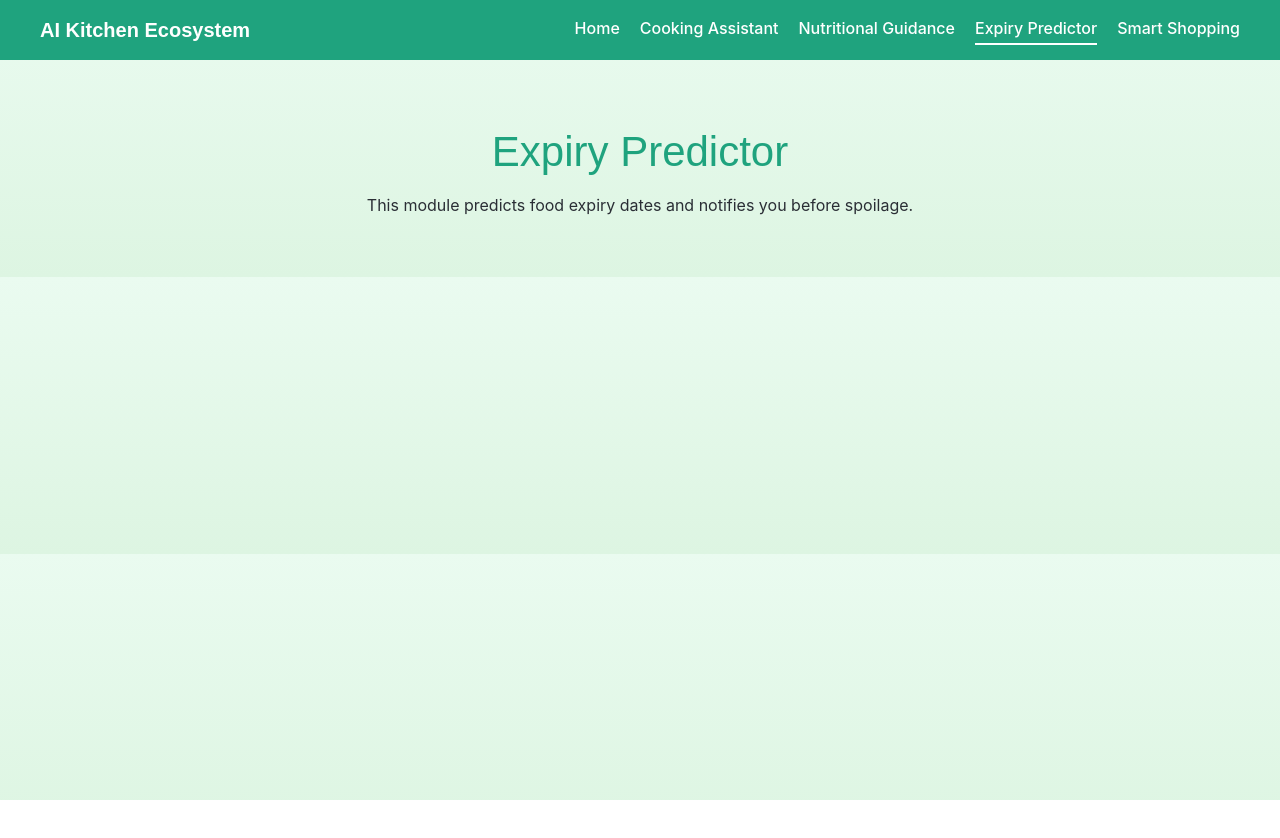
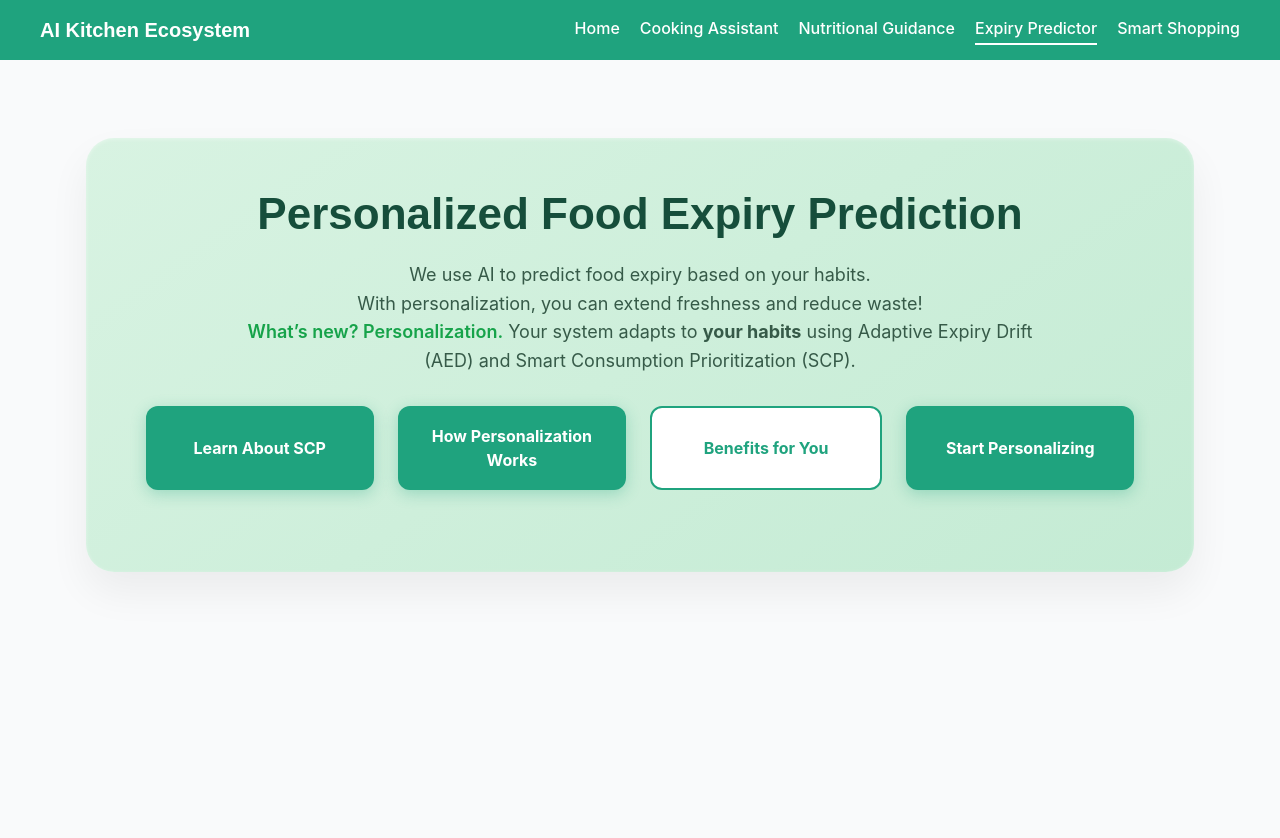
Before and after one commit to MethusalaKPerera/AI-POWERED-KITCHEN-ECHO-SYSTEM, a React (Vite) app in the folder Frontend/: page /expiry-predictor in a window 1280 px wide. Shown: the top 838 px of the page. Before the commit the page ends 800 px from the top, so only its background shows below. Built offline with nearby package versions, Linux system fonts and the light colour scheme.

Commit message:
Resolved AppRouter.jsx merge conflict and cleaned node_modules

```diff
--- a/Frontend/package.json
+++ b/Frontend/package.json
@@ -10,6 +10,7 @@
     "preview": "vite preview"
   },
   "dependencies": {
+    "framer-motion": "^12.23.24",
     "lucide-react": "^0.553.0",
     "react": "^19.1.1",
     "react-dom": "^19.1.1",
--- a/Frontend/src/Pages/ExpiryPredictor.jsx
+++ /dev/null
@@ -1,12 +0,0 @@
-import React from "react";
-
-function ExpiryPredictor() {
-  return (
-    <div className="section">
-      <h2>Expiry Predictor</h2>
-      <p>This module predicts food expiry dates and notifies you before spoilage.</p>
-    </div>
-  );
-}
-
-export default ExpiryPredictor;
--- /dev/null
+++ b/Frontend/src/Pages/ExpiryPredictor/ExpiryPredictor.css
@@ -0,0 +1,30 @@
+/* HERO BOX (Personalization Component) */
+.hero-box {
+  background: linear-gradient(145deg, #d8f3e2 0%, #c4ebd4 100%);
+  border-radius: 28px;
+  padding: 50px 60px;
+  width: 90%;
+  max-width: 1400px;
+  box-shadow:
+    0 20px 40px rgba(0, 0, 0, 0.06),
+    inset 0 1px 4px rgba(255, 255, 255, 0.4);
+  text-align: center;
+  transition: all 0.3s ease;
+  margin-top: 30px;
+}
+
+.hero-box h1 {
+  font-family: "Poppins", sans-serif;
+  font-weight: 700;
+  color: #164e3b;
+  font-size: 44px;
+  margin-bottom: 20px;
+}
+
+.hero-box p {
+  font-size: 18px;
+  color: #365a48;
+  max-width: 800px;
+  margin: 0 auto 30px auto;
+  line-height: 1.6;
+}
--- /dev/null
+++ b/Frontend/src/Pages/ExpiryPredictor/ExpiryPredictor.jsx
@@ -0,0 +1,179 @@
+// src/components/FoodExpiryPersonalization.jsx
+import React, { useState } from "react";
+import { motion } from "framer-motion";
+
+const FoodExpiryPredictor = () => {
+  const [showForm, setShowForm] = useState(false);
+  const [section, setSection] = useState("");
+
+  const handleStart = () => {
+    setShowForm(true);
+    setSection("");
+  };
+
+  return (
+    <div className="min-h-screen bg-[#F9FAFB] py-12 px-6 flex flex-col items-center">
+      {/* HERO Section */}
+      <motion.div
+        className="hero-box"
+        initial={{ opacity: 0, y: 20 }}
+        animate={{ opacity: 1, y: 0 }}
+      >
+        <h1 className="text-3xl font-bold text-[#1E293B] mb-4">
+          Personalized Food Expiry Prediction
+        </h1>
+        <p className="text-gray-600 leading-relaxed mb-6">
+          We use AI to predict food expiry based on your habits. <br/>
+          With personalization, you can extend freshness and reduce waste! <br />
+          <span className="font-semibold text-[#16A34A]">
+            What’s new? Personalization.
+          </span>{" "}
+          Your system adapts to <strong>your habits</strong> using Adaptive Expiry Drift (AED) and Smart Consumption Prioritization (SCP).
+        </p>
+
+        {/* Info Buttons Section */}
+        <div className="flex justify-center gap-6 mb-8">
+          <button
+            onClick={() => setSection("scp")}
+            className="btn primary"
+          >
+            Learn About SCP
+          </button>
+          <button
+            onClick={() => setSection("personalization")}
+            className="btn primary"
+          >
+            How Personalization Works
+          </button>
+          <button
+            onClick={() => setSection("benefits")}
+            className="btn secondary"
+          >
+            Benefits for You
+          </button>
+          <button
+            onClick={handleStart}
+            className="btn primary"
+          >
+            Start Personalizing
+          </button>
+        </div>
+
+        {/* Dynamic Sections for Features */}
+        <motion.div
+          className="text-left text-gray-700 mt-4"
+          initial={{ opacity: 0, y: 10 }}
+          animate={{ opacity: 1, y: 0 }}
+          exit={{ opacity: 0, y: -10 }}
+        >
+          {section === "scp" && (
+            <div>
+              <h2 className="text-xl font-semibold text-[#16A34A] mb-2">
+                🧮 Smart Consumption Prioritization (SCP)
+              </h2>
+              <p>
+                SCP ranks food based on freshness, storage, and predicted
+                expiry. It helps you prioritize food that will expire sooner.
+              </p>
+            </div>
+          )}
+
+          {section === "personalization" && (
+            <div>
+              <h2 className="text-xl font-semibold text-[#16A34A] mb-2">
+                🧠 Adaptive Personalization
+              </h2>
+              <p>
+                Our system adjusts expiry predictions based on your habits and
+                feedback. The more you use it, the more accurate it becomes.
+              </p>
+            </div>
+          )}
+
+          {section === "benefits" && (
+            <div>
+              <h2 className="text-xl font-semibold text-[#16A34A] mb-2">
+                🌱 Benefits for You
+              </h2>
+              <ul className="list-disc ml-6 space-y-2">
+                <li>Reduce food waste and save money</li>
+                <li>Track and plan meals smarter</li>
+                <li>Personalized AI predictions based on your consumption</li>
+              </ul>
+            </div>
+          )}
+        </motion.div>
+      </motion.div>
+
+      {/* Personalization Form (Hidden by default) */}
+      {showForm && (
+        <motion.div
+          className="max-w-2xl bg-white rounded-2xl shadow-xl p-8 mt-10"
+          initial={{ opacity: 0, y: 20 }}
+          animate={{ opacity: 1, y: 0 }}
+          exit={{ opacity: 0, y: -20 }}
+        >
+          <h2 className="text-2xl font-semibold text-[#1E293B] mb-4">
+            Start Personalizing
+          </h2>
+          <form className="grid gap-4 text-left">
+            <label className="font-semibold">Food Name</label>
+            <input
+              type="text"
+              placeholder="Enter food name"
+              className="border p-3 rounded-md focus:ring-2 focus:ring-[#16A34A]"
+              required
+            />
+
+            <label className="font-semibold">Category</label>
+            <select className="border p-3 rounded-md" required>
+              <option value="">Select Category</option>
+              <option>Dairy</option>
+              <option>Fruit</option>
+              <option>Vegetable</option>
+              <option>Grain</option>
+              <option>Meat</option>
+              <option>Snack</option>
+            </select>
+
+            <label className="font-semibold">Storage Type</label>
+            <select className="border p-3 rounded-md" required>
+              <option value="">Select Storage</option>
+              <option>Freezer</option>
+              <option>Fridge</option>
+              <option>Pantry</option>
+            </select>
+
+            <label className="font-semibold">Quantity</label>
+            <input
+              type="number"
+              min="1"
+              placeholder="Enter quantity"
+              className="border p-3 rounded-md"
+              required
+            />
+
+            <label className="font-semibold">
+              How often do you use food before expiry?
+            </label>
+            <select className="border p-3 rounded-md" required>
+              <option value="">Select</option>
+              <option>Always before expiry</option>
+              <option>Sometimes before expiry</option>
+              <option>After expiry (occasionally)</option>
+            </select>
+
+            <button
+              type="submit"
+              className="mt-4 bg-[#16A34A] text-white py-3 rounded-md hover:bg-[#15803D] font-semibold transition-all"
+            >
+              Submit Personalization
+            </button>
+          </form>
+        </motion.div>
+      )}
+    </div>
+  );
+};
+
+export default FoodExpiryPredictor;
--- a/Frontend/src/router/AppRouter.jsx
+++ b/Frontend/src/router/AppRouter.jsx
@@ -3,7 +3,7 @@ import { BrowserRouter as Router, Routes, Route } from "react-router-dom";
 import Home from "../Pages/Home.jsx";
 import CookingAssistant from "../Pages/CookingAssistant/CookingAssistant.jsx";
 import MealPlanner from "../Pages/CookingAssistant/MealPlanner.jsx"; // <-- NEW IMPORT
-import ExpiryPredictor from "../Pages/ExpiryPredictor.jsx";
+import ExpiryPredictor from "../Pages/ExpiryPredictor/ExpiryPredictor.jsx";
 import SmartShopping from "../Pages/SmartShopping.jsx";
 import NutritionalGuidance from "../Pages/NutritionalGuidance";
 import Header from "../Components/Header.jsx";
```
Also changed, not shown: 1 other file (tests, documents, lock files or other folders).
